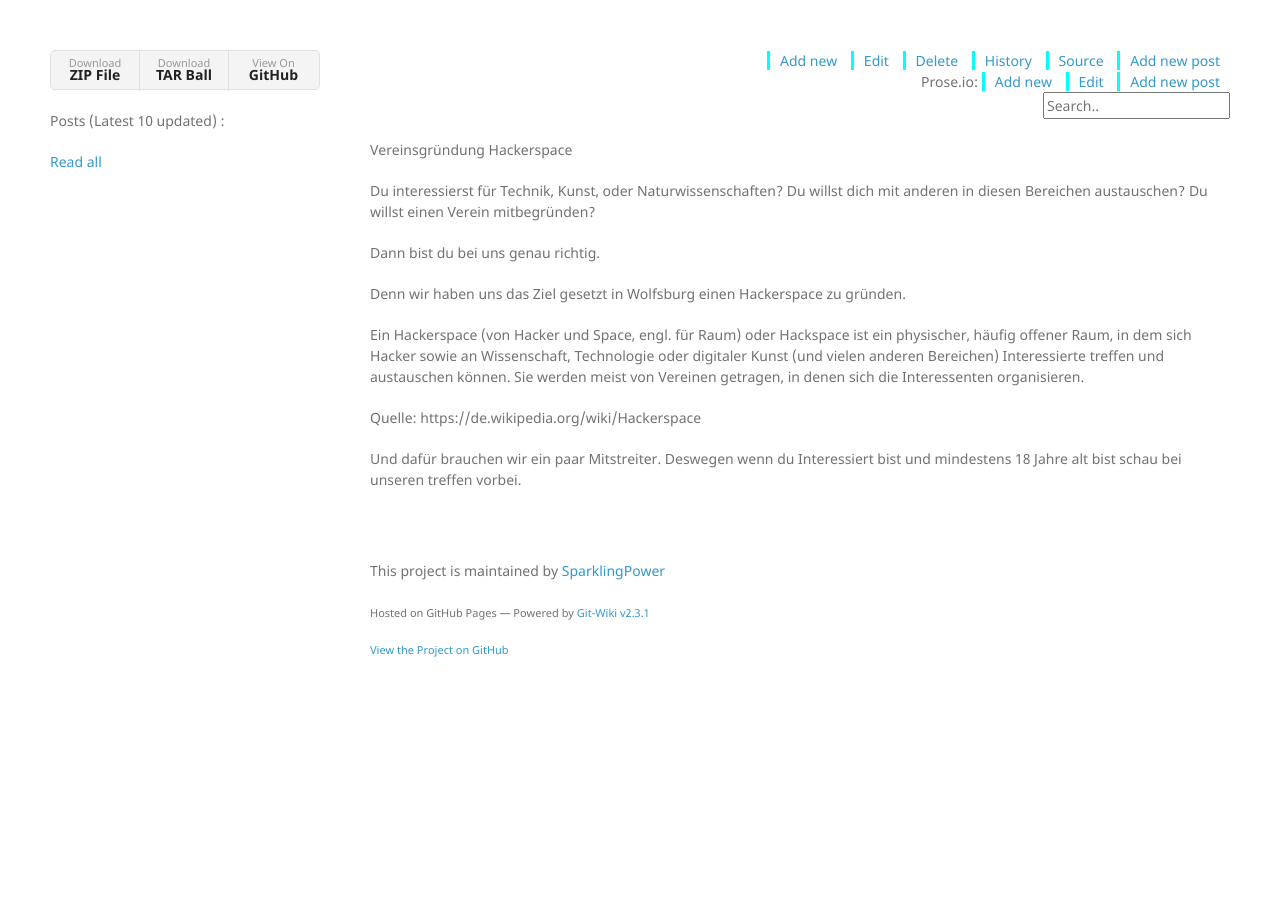
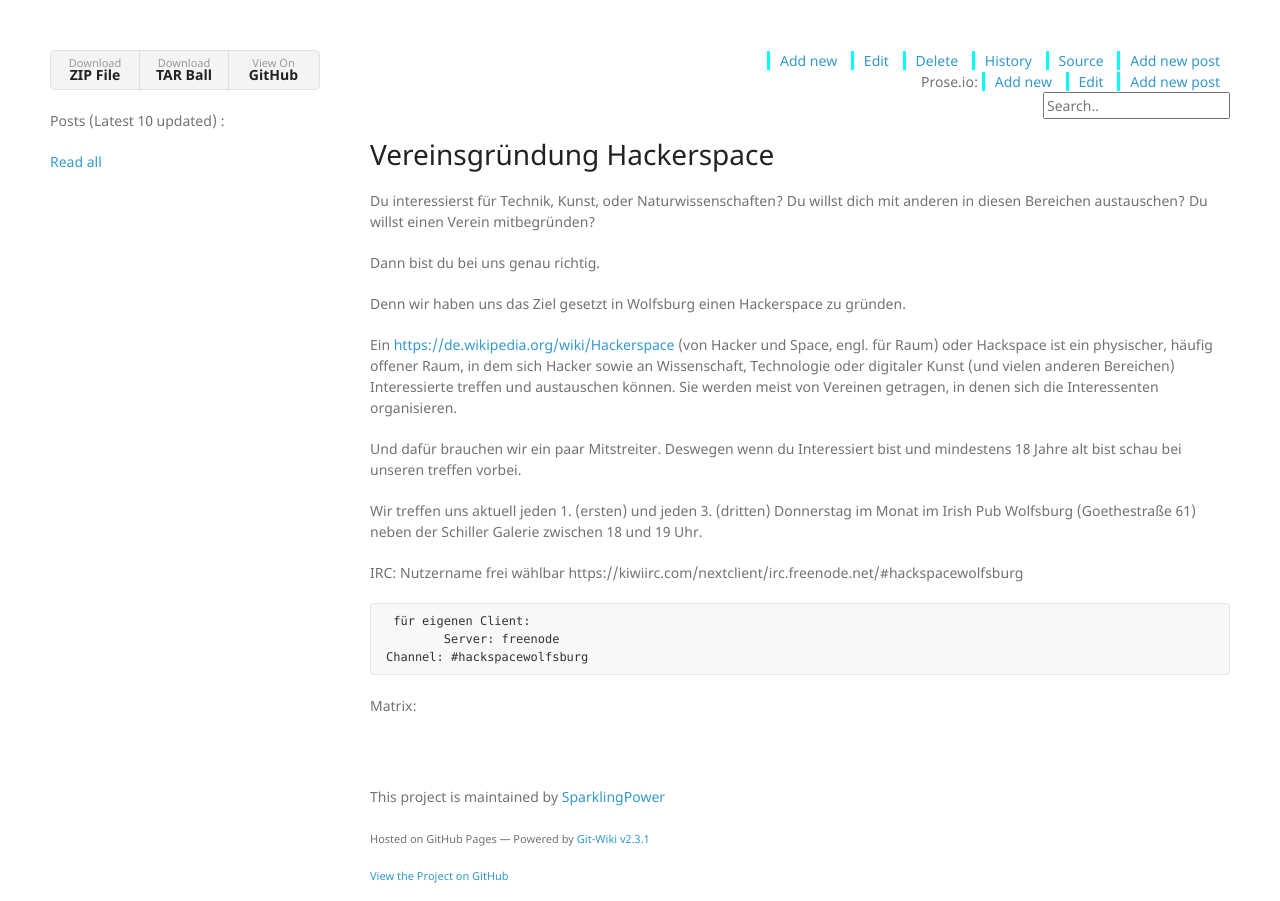
Before and after one commit to SparklingPower/hackerspace-wolfsburg, a Jekyll site: the page built from wiki/main_page.md, in a window 1280 px wide. Built offline with Jekyll 4.4.1, drawn with Linux system fonts in a browser that asks for light colours; nearby versions of some CDN libraries; our own code applies the rules of GitHub Pages for plain Markdown files.

Commit message:
added links and stuff (still wip)

```diff
--- a/wiki/main_page.md
+++ b/wiki/main_page.md
@@ -2,7 +2,7 @@
 redirect_from: "/"
 ---
 
-Vereinsgründung Hackerspace
+# Vereinsgründung Hackerspace
 
 
 Du interessierst für Technik, Kunst, oder Naturwissenschaften?
@@ -13,10 +13,20 @@ Dann bist du bei uns genau richtig.
 
 Denn wir haben uns das Ziel gesetzt in Wolfsburg einen Hackerspace zu gründen.
 
-Ein Hackerspace (von Hacker und Space, engl. für Raum) oder Hackspace ist ein physischer, häufig offener Raum, in dem sich Hacker sowie an Wissenschaft, Technologie oder digitaler Kunst (und vielen anderen Bereichen) Interessierte treffen und austauschen können. Sie werden meist von Vereinen getragen, in denen sich die Interessenten organisieren.
+Ein [https://de.wikipedia.org/wiki/Hackerspace](Hackerspace) (von Hacker und Space, engl. für Raum) oder Hackspace ist ein physischer, häufig offener Raum, in dem sich Hacker sowie an Wissenschaft, Technologie oder digitaler Kunst (und vielen anderen Bereichen) Interessierte treffen und austauschen können. Sie werden meist von Vereinen getragen, in denen sich die Interessenten organisieren.
 
-Quelle: https://de.wikipedia.org/wiki/Hackerspace
 
 
 Und dafür brauchen wir ein paar Mitstreiter.
 Deswegen wenn du Interessiert bist und mindestens 18 Jahre alt bist schau bei unseren treffen vorbei.
+
+Wir treffen uns aktuell jeden 1. (ersten) und jeden 3. (dritten) Donnerstag im Monat im Irish Pub Wolfsburg (Goethestraße 61) neben der Schiller Galerie zwischen 18 und 19 Uhr.
+
+IRC: Nutzername frei wählbar
+     https://kiwiirc.com/nextclient/irc.freenode.net/#hackspacewolfsburg
+
+     für eigenen Client:
+     	Server: freenode
+	Channel: #hackspacewolfsburg
+
+Matrix:
```
Also changed, not shown: 1 other file.
